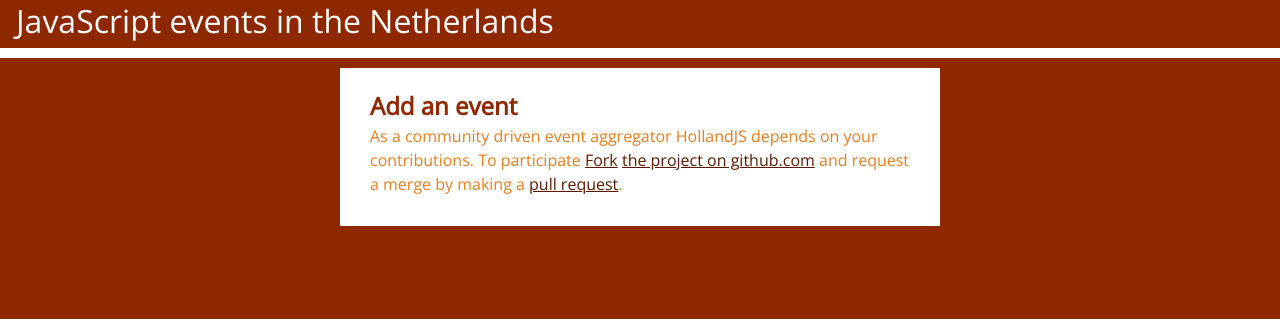
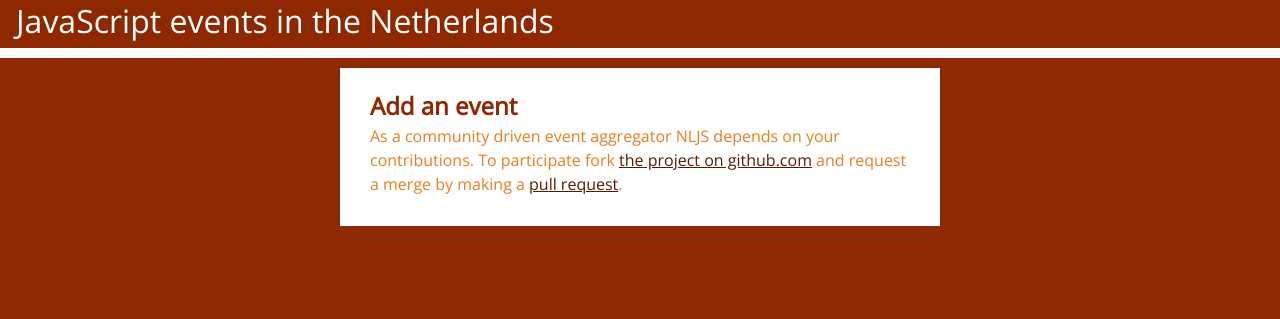
Before and after one commit to nl-js/nl-js.github.io, a Jekyll site: the page built from add-event/index.html, in a window 1280 px wide. Shown: the top 319 px of the page. Built offline with Jekyll 4.4.1, drawn with Linux system fonts in a browser that asks for light colours.

Commit message:
Updated urls

```diff
--- a/_config.yml
+++ b/_config.yml
@@ -1,9 +1,9 @@
 # Site settings
-title: hollandjs.nl
-email: jp@sytac.io
+title: nljs.nl
+email: jpwesselink@gmail.com
 description: > # JavaScript events in the Netherlands
 baseurl: "" # the subpath of your site, e.g. /blog/
-url: "http://hollandjs.nl" # the base hostname & protocol for your site
+url: "http://nljs.nl" # the base hostname & protocol for your site
 twitter_username: jp10k
 github_username:  jpwesselink
 thankyou: sytac.io
--- a/_includes/footer.html
+++ b/_includes/footer.html
@@ -1,7 +1,7 @@
 <div class="footer">
   <div class="copy"> With 🌷from Holland.
     <div>
-      <span class="footer-item">Browse this site's code at <a href="https://github.com/hollandjs/hollandjs.github.io">Github</a></span>
+      <span class="footer-item">Browse this site's code at <a href="https://github.com/nl-js/nl-js.github.io">Github</a></span>
       <span class="footer-item"><a href="/feed.xml">RSS</a> feed of upcoming events</span>
     </div>
   </div>
--- a/add-event/index.html
+++ b/add-event/index.html
@@ -8,7 +8,7 @@
     <div class="content">
       <h2>Add an event</h2>
       <p>
-        As a community driven event aggregator HollandJS depends on your contributions. To participate <a href="https://help.github.com/articles/fork-a-repo/">Fork</a> <a href="https://github.com/hollandjs/hollandjs.github.io">the project on github.com</a>        and request a merge by making a <a href="https://help.github.com/articles/using-pull-requests/">pull request</a>.
+        As a community driven event aggregator NLJS depends on your contributions. To participate fork <a href="https://github.com/nl-js/nl-js.github.io">the project on github.com</a>        and request a merge by making a <a href="https://help.github.com/articles/using-pull-requests/">pull request</a>.
       </p>
     </div>
   </div>
--- a/feed.xml
+++ b/feed.xml
@@ -6,7 +6,7 @@
   <channel>
     <title>{{ site.title | xml_escape }}</title>
     <webfeeds:related layout="card" target="browser"/>
-    <webfeeds:logo>http://hollandjs.nl/images/nljs.svg</webfeeds:logo>
+    <webfeeds:logo>http://nljs.nl/images/nljs.svg</webfeeds:logo>
     <webfeeds:accentColor>e67e22</webfeeds:accentColor>
     <description>{{ site.description | xml_escape }}</description>
     <link>{{ site.url }}{{ site.baseurl }}/</link>
--- a/index.html
+++ b/index.html
@@ -15,7 +15,7 @@
                         Upcoming JavaScript events, conferences and meetings in the Netherlands.
                     </p>
                     <p>
-                        <a href="/add-event">Add your own event</a>, <a href="https://github.com/hollandjs/hollandjs.github.io/issues">participate</a> and be up to date.
+                        <a href="/add-event">Add your own event</a>, <a href="https://github.com/nl-js/nl-js.github.io/issues">participate</a> and be up to date.
                     </p>
                 </div>
             </div>
```
